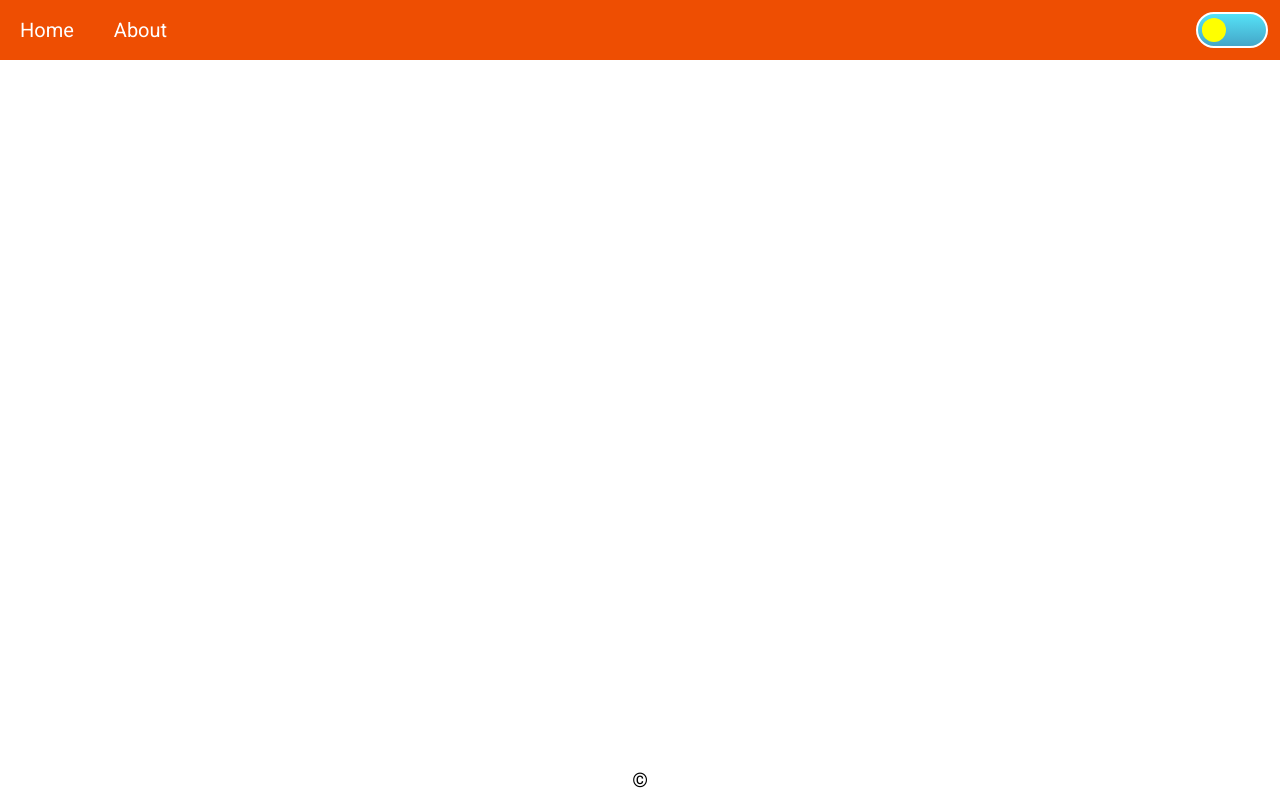
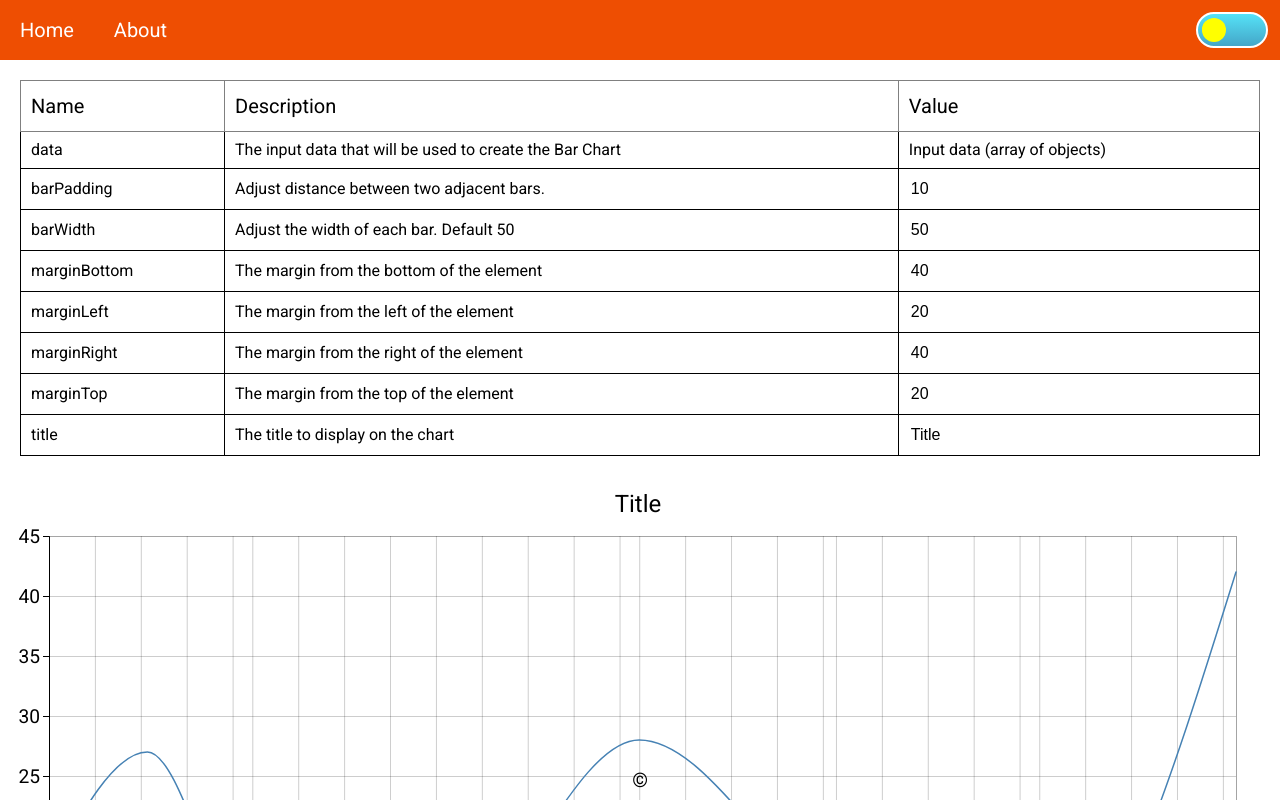
Before and after one commit to rahulkadukar/react-charts-d3js, a React app: page /config/LineChartDocs in a window 1280 px wide. Shown: the top 800 px of the page. Built offline with nearby package versions, Linux system fonts and the light colour scheme.

Commit message:
Line chart added

```diff
--- a/package.json
+++ b/package.json
@@ -53,6 +53,7 @@
     "d3-scale-chromatic": "^1.5.0",
     "d3-selection": "^1.4.1",
     "d3-shape": "^1.3.7",
+    "d3-time": "^1.1.0",
     "d3-transition": "^1.3.2",
     "react": "^16.12.0",
     "react-dom": "^16.12.0",
--- a/src/App.js
+++ b/src/App.js
@@ -15,6 +15,7 @@ import Index from './pages/Index'
 
 import Toggle from './components/Toggle'
 import BarChartDocs from "./docs/BarChartDocs"
+import LineChartDocs from "./docs/LineChartDocs"
 import PieChartDocs from "./docs/PieChartDocs"
 
 const Main = styled.div`
@@ -87,6 +88,7 @@ const App = (props) => {
             <Route exact path="/"><Index /></Route>
             <Route exact path="/about"><About /></Route>
             <Route exact path="/config/BarChartDocs"><BarChartDocs /></Route>
+            <Route exact path="/config/LineChartDocs"><LineChartDocs /></Route>
             <Route exact path="/config/PieChartDocs"><PieChartDocs /></Route>
             <Route path="*"><Home /></Route>
           </Switch>
--- /dev/null
+++ b/src/charts/LineChart.js
@@ -0,0 +1,143 @@
+import React, { useEffect, useRef } from 'react'
+import { extent as d3extent,
+  max as d3max,
+  min as d3min } from 'd3-array'
+import {
+  axisBottom as d3axisBottom,
+  axisLeft as d3axisLeft } from 'd3-axis'
+import { easeLinear as d3easeLinear } from 'd3-ease'
+import {
+  scaleBand as d3scaleBand,
+  scaleLinear as d3scaleLinear,
+  scaleOrdinal as d3scaleOrdinal,
+  scaleTime as d3scaleTime,
+  scaleUtc as d3scaleUtc } from 'd3-scale'
+import { schemeCategory10 } from 'd3-scale-chromatic'
+import {
+  create as d3create,
+  select as d3select
+} from 'd3-selection'
+import { curveMonotoneX as d3curveMonotoneX,
+  line as d3line} from "d3-shape"
+import { timeDay as d3timeDay } from "d3-time"
+import { transition } from "d3-transition"
+
+/* Import all configuration from BarChartConfig */
+import { config } from '../config/LineChartConfig'
+const defaultConfig = {}
+config.docs.forEach((p) => {
+  defaultConfig[p.name] = p.value
+})
+
+const LineChart = React.memo(function BarChartD3 (props) {
+  const opts = Object.assign({}, defaultConfig, props.config)
+  const { data, theme } = props
+  const node = useRef(null)
+
+  useEffect(() => {
+    const margin = {
+      top: opts.marginTop,
+      right: opts.marginRight,
+      bottom: opts.marginBottom,
+      left: opts.marginLeft
+    }
+
+    const temptitleHeight = 40
+    const yAxisWidth = 5 + (d3max(data.map((r) => r.v.toString().length)) * 12)
+
+    const title = opts.title ? opts.title : ''
+    const titleHeight = opts.title.length === 0 ? 0 : temptitleHeight
+    const parentElem = d3select(node.current).node()
+    const width = parentElem.getBoundingClientRect().width - 4
+    const height = margin.top + margin.bottom + temptitleHeight +
+      (data.length * (opts.barWidth + opts.barPadding))
+
+    const innerWidth = width - margin.right - margin.left - yAxisWidth
+    const innerHeight = (data.length * (opts.barWidth + opts.barPadding))
+
+    // xScale is for the length along x-axis
+    const minDate = d3min(data.map((d) => d.k))
+    const xScale = d3scaleUtc()
+      .domain(d3extent(data.map(d => new Date(`${d.k}T00:00:00`))))
+      .range([0, innerWidth]).nice()
+    const xAxis = d3axisBottom(xScale)
+
+    // yScale is for the names of the keys along y-axis
+    const yScale = d3scaleLinear()
+      .domain(d3extent(data.map(d => d.v)))
+      .range([innerHeight, 0]).nice()
+    const yAxis = d3axisLeft(yScale)
+
+    const pathData = d3line().curve(d3curveMonotoneX)
+        .x(d => xScale( new Date(`${d.k}T00:00:00`)))
+        .y(d => yScale(d.v))
+
+    const createXGrid = () => d3axisBottom(xScale).tickArguments([d3timeDay.every(7)]);
+    const createYGrid = () => d3axisLeft(yScale)
+
+    // Color scale for the color of the charts
+    const colorScale = d3scaleOrdinal(schemeCategory10)
+
+    // Get the node that will be used for creating the chart
+    const svg = d3select(node.current)
+    svg.selectAll('*').remove()
+
+    svg.attr("width", width)
+      .attr("height", height)
+
+    svg.append("text")
+      .attr("x", Math.round(width / 2))
+      .attr("y", 36)
+      .attr("text-anchor", "middle")
+      .style("font-size", "24px")
+      .style("font-family", "Roboto")
+      .text(title)
+
+    const g = svg.append("g")
+      .attr("width", innerWidth)
+      .attr("height", innerHeight)
+      .attr("transform", `translate(${margin.left}, ${margin.top + titleHeight})`)
+
+    g.append('g')
+      .call(yAxis)
+      .style("font-size", "1.2em")
+      .attr("transform", `translate(${yAxisWidth},0)`)
+      .style("font-family", "Roboto")
+      .style("color", `${theme === 'dark' ? 'white' : 'black'}`)
+
+    g.append("g")
+      .attr("class", "xgrid")
+      .attr("transform", `translate(${yAxisWidth}, ${innerHeight})`)
+      .call(createXGrid().tickSize(-innerHeight).tickFormat(""))
+      .style('stroke-width', 0.2)
+
+    g.append("g")
+      .attr("class", "grid")
+      .attr("transform", `translate(${yAxisWidth}, 0)`)
+      .call(createYGrid().tickSize(-innerWidth).tickFormat(""))
+      .style('stroke-width', 0.2)
+
+    g.append('g')
+      .call(xAxis)
+      .attr("transform", `translate(${yAxisWidth}, ${innerHeight})`)
+      .style("font-size", "1em")
+      .style("color", `${theme === 'dark' ? 'white' : 'black'}`)
+
+    g.append('path')
+        .datum(data)
+        .attr("fill", "none")
+        .attr("stroke", "steelblue")
+        .attr("stroke-width", 1.5)
+        .attr("stroke-linejoin", "round")
+        .attr("stroke-linecap", "round")
+        .attr("transform", `translate(${yAxisWidth},0)`)
+        .attr("d", pathData);
+
+  }, [props])
+
+  return (
+    <svg width="100%" className="d3-class" ref={node} />
+  )
+})
+
+export default LineChart
--- a/src/charts/PieChart.js
+++ b/src/charts/PieChart.js
@@ -87,12 +87,12 @@ const PieChart = React.memo(function BarChartD3 (props) {
 
     const arcGeneratorText = (d) => {
       const { x0, x1, y0, y1 } = d
-      const halfRadius = Math.round((d.y1 - d.y0) / 2)
+      const halfRadius = Math.round((y1 - y0) / 2)
       return arcGenerator({
         x0: x0,
         x1: x1,
-        y0: y1 - (1 * halfRadius) - 1,
-        y1: y1 - (1 * halfRadius)})
+        y0: y1 - (halfRadius) - 1,
+        y1: y1 - (halfRadius)})
     }
 
     const depthCalculator = d => {
@@ -116,7 +116,8 @@ const PieChart = React.memo(function BarChartD3 (props) {
     }
 
     const generateId = d => {
-      return `${d.data.name.replaceAll(" ", "_")}_${d.depth}_${d.height}`
+      console.log(d.data.name)
+      return `${d.data.name}_${d.depth}_${d.height}`
     }
 
     const createHrefLink = d => {
--- /dev/null
+++ b/src/config/LineChartConfig.js
@@ -0,0 +1,42 @@
+const createProperty = (name, type, desc, value) => {
+  return {
+    name,
+    type,
+    desc,
+    value,
+  }
+}
+const data = [
+  {k: "2019-01-01", v: 17},
+  {k: "2019-01-16", v: 27},
+  {k: "2019-02-01", v: 12},
+  {k: "2019-03-01", v: 11},
+  {k: "2019-04-01", v: 28},
+  {k: "2019-05-01", v: 14},
+  {k: "2019-06-01", v: 7},
+  {k: "2019-07-01", v: 42}
+]
+
+const config = {
+  "docs": [
+    createProperty("barPadding", "Numeric",
+      "Adjust distance between two adjacent bars.", 10),
+    createProperty("barWidth", "Numeric",
+      "Adjust the width of each bar. Default 50", 50),
+    createProperty("marginBottom", "Numeric",
+      "The margin from the bottom of the element", 40),
+    createProperty("marginLeft", "Numeric",
+      "The margin from the left of the element", 20),
+    createProperty("marginRight", "Numeric",
+      "The margin from the right of the element", 40),
+    createProperty("marginTop", "Numeric",
+      "The margin from the top of the element", 20),
+    createProperty("title", "Text",
+      "The title to display on the chart", "Title")
+  ]
+}
+
+module.exports = {
+  config,
+  data,
+}
--- /dev/null
+++ b/src/docs/LineChartDocs.js
@@ -0,0 +1,141 @@
+import React, { useState } from 'react'
+import LineChart from "../charts/LineChart"
+import ThemeContext from "../components/ThemeContext"
+import { config, data } from "../config/LineChartConfig"
+import styled from 'styled-components'
+
+const SubContainer = styled.div`
+  display: flex;
+  flex-direction: column;
+`
+
+const Table = styled.table`
+  border: 1px solid orange;
+  margin: 20px;
+  width: calc(100% - 40px);
+`
+
+const Th = styled.th`
+  border: 1px solid gray;
+  padding: 15px 10px;
+  font-size: 20px;
+  text-align: left;
+`
+
+const Td = styled.td`
+  padding: 10px 10px;
+  font-size: 16px;
+  border: 1px solid black;
+`
+
+const InputStyled = styled.input`
+  font-size: 16px;
+  border: 0px solid black;
+  width: 100px;
+`
+
+const APIConfig = (props) => {
+  return <SubContainer>
+    {props.children}
+  </SubContainer>
+}
+
+const Input = (props) => {
+  let inputType = 'text'
+  if (props.type === 'Numeric') {
+    inputType = 'number'
+  }
+
+  return <InputStyled type={inputType} value={props.value}
+    onChange={(e) => { props.onchange(e.target.value, props.name) }}
+    onBlur={() => props.onblur() }
+  />
+}
+
+const configInfo = {}
+config.docs.forEach((p) => {
+  const r = Object.assign({}, p)
+  configInfo[r.name] = r.value
+})
+
+function BarChartDocs() {
+  const [chartData, setData] = useState(config)
+  const [chartConfig, setConfig] = useState(configInfo)
+
+  function applyChange() {
+    const existingConfig = Object.assign({}, chartConfig)
+    const configInfo = {}
+    let changeDetected = false
+    chartData.docs.forEach((p) => {
+      configInfo[p.name] = p.value
+      if (configInfo[p.name] !== existingConfig[p.name]) {
+        changeDetected = true
+      }
+    })
+
+    if (changeDetected === true)
+      setConfig(configInfo)
+  }
+
+  function handleChange(val, id) {
+    const modifiedState = chartData.docs.map((c) => Object.assign({}, c))
+    modifiedState.forEach((p) => {
+      if (p.name === id) {
+        let changedVal = val
+        if (p.type === 'Numeric') {
+          changedVal = parseInt(changedVal, 10) || 0
+        }
+        p.value = changedVal
+      }
+    })
+
+    const fullState = Object.assign({}, chartData)
+    fullState.docs = modifiedState
+    setData(fullState)
+  }
+
+  return (
+    <ThemeContext.Consumer>
+      { (value) =>
+      <div>
+        <APIConfig>
+          <Table width="100%">
+            <thead>
+            <tr>
+              <Th>Name</Th>
+              <Th>Description</Th>
+              <Th>Value</Th>
+            </tr>
+            </thead>
+            <tbody>
+            <tr>
+              <Td>data</Td>
+              <Td>The input data that will be used to create the Bar Chart</Td>
+              <Td>Input data (array of objects)</Td>
+            </tr>
+            {
+              chartData.docs.map((p) => {
+                return (
+                  <tr>
+                    <Td>{p.name}</Td>
+                    <Td>{p.desc}</Td>
+                    <Td>
+                      <Input name={p.name} value={p.value} type={p.type}
+                        onchange={handleChange}
+                        onblur={applyChange} />
+                    </Td>
+                  </tr>
+                )
+              })
+            }
+            </tbody>
+          </Table>
+        </APIConfig>
+        <LineChart config={chartConfig} data={data} theme={value.theme} />
+      </div>
+      }
+    </ThemeContext.Consumer>
+  )
+}
+
+export default BarChartDocs
--- a/src/pages/Index.js
+++ b/src/pages/Index.js
@@ -1,11 +1,13 @@
 import React from 'react'
 import BarChart from "../charts/BarChart"
+import LineChart from "../charts/LineChart"
 import PieChart from "../charts/PieChart"
 import {Link as ReactRouterLink, Route} from "react-router-dom"
 import ThemeContext from "../components/ThemeContext";
 import styled  from 'styled-components'
 
 import { data as barData } from '../config/BarChartConfig'
+import { data as lineData } from '../config/LineChartConfig'
 import { data as pieData } from '../config/PieChartConfig'
 
 const DivRow = styled.div`
@@ -29,6 +31,9 @@ function Index() {
           <Link to="/config/PieChartDocs">
             <PieChart data={pieData} theme={value.theme} />
           </Link>
+          <Link to="/config/LineChartDocs">
+            <LineChart data={lineData} theme={value.theme} />
+          </Link>
         </DivRow>
       }
     </ThemeContext.Consumer>
```
